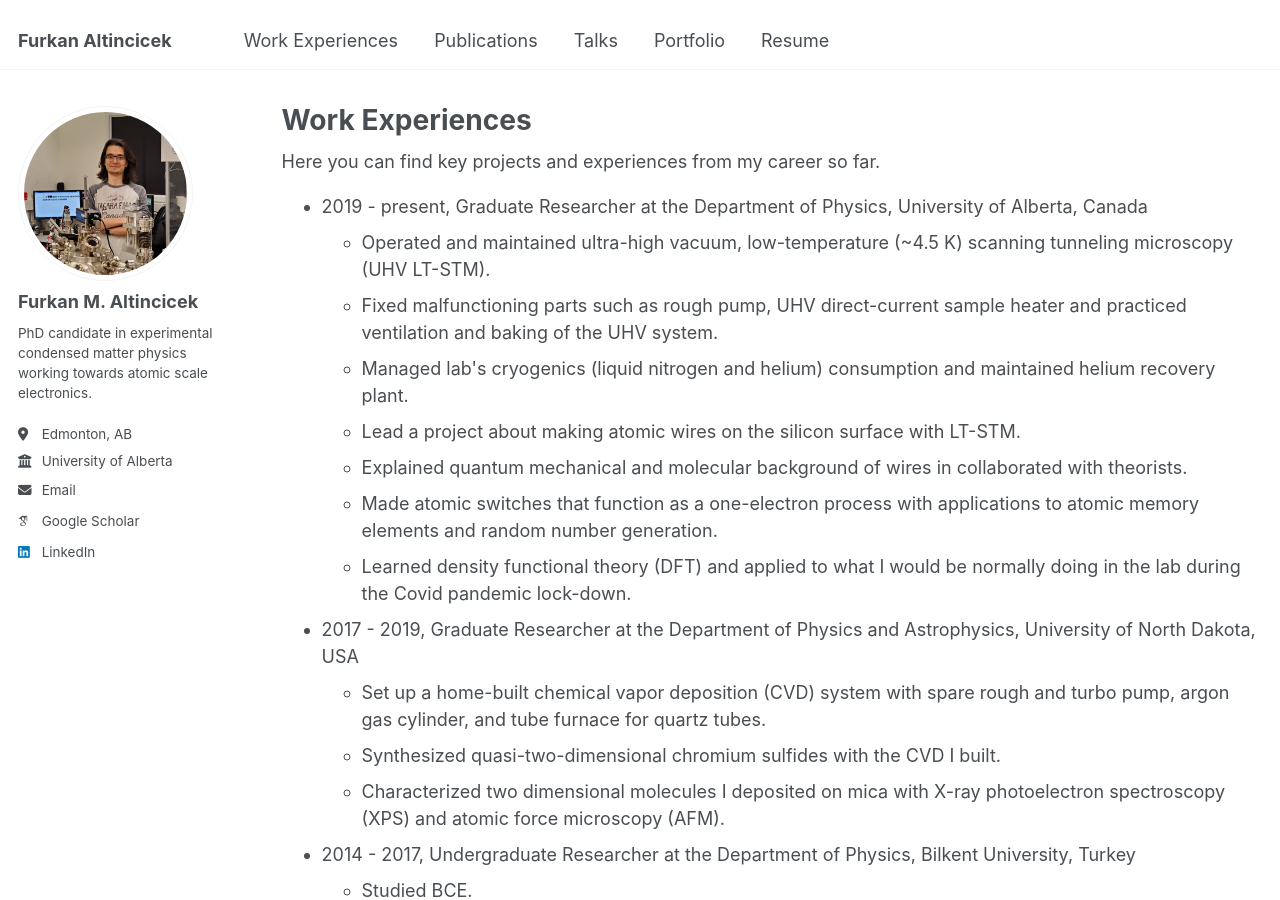
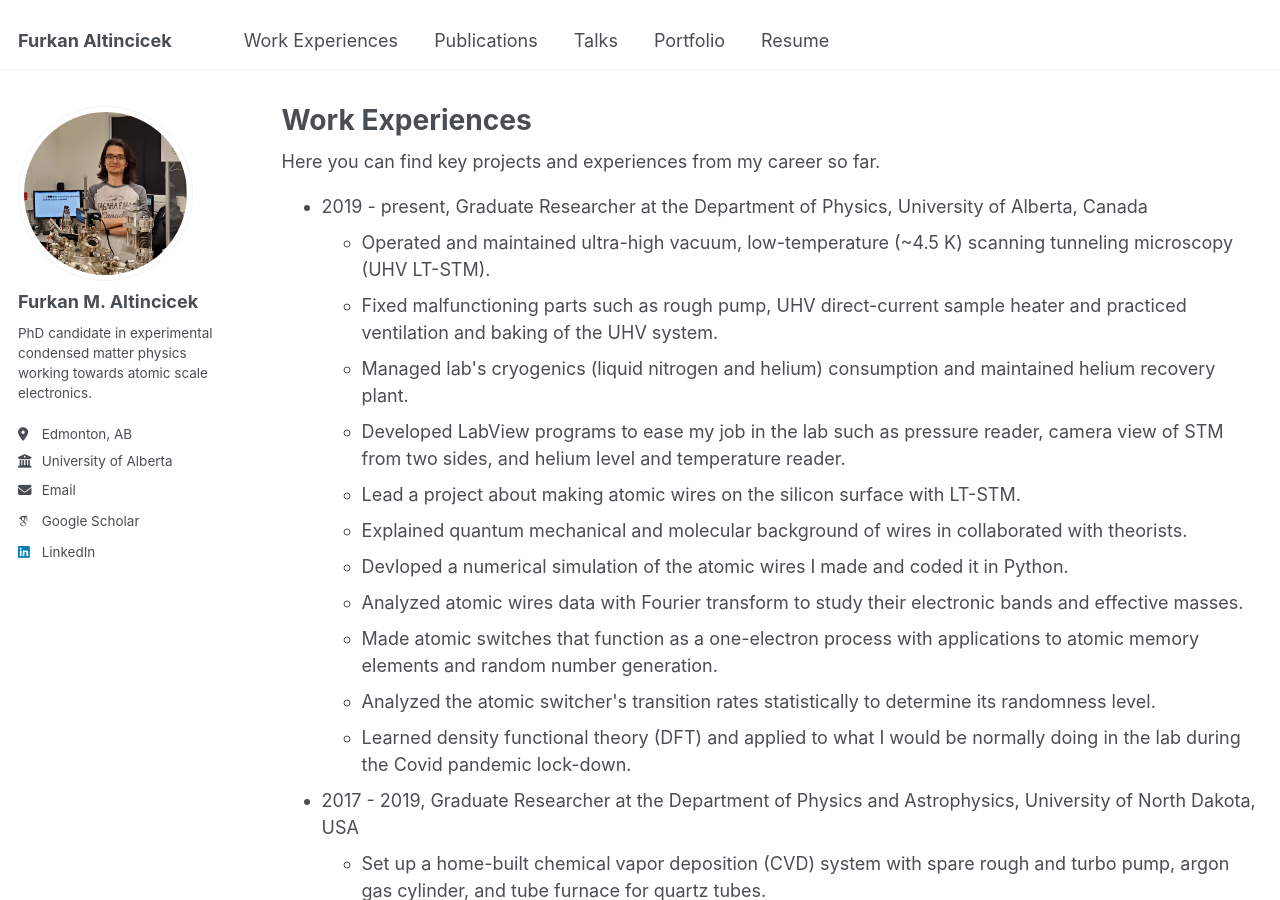
Before and after one commit to faltincicek/faltincicek.github.io, a Jekyll site: the page built from _pages/work.html, in a window 1280 px wide and 900 px high. Built offline with Jekyll 4.4.1, drawn with Linux system fonts in a browser that asks for light colours; some web fonts are replaced.

Commit message:
Update work.html

```diff
--- a/_pages/work.html
+++ b/_pages/work.html
@@ -14,9 +14,13 @@ Here you can find key projects and experiences from my career so far.
       <li>Operated and maintained ultra-high vacuum, low-temperature (~4.5 K) scanning tunneling microscopy (UHV LT-STM).</li>
       <li>Fixed malfunctioning parts such as rough pump, UHV direct-current sample heater and practiced ventilation and baking of the UHV system.</li>
       <li>Managed lab's cryogenics (liquid nitrogen and helium) consumption and maintained helium recovery plant.</li>
+      <li>Developed LabView programs to ease my job in the lab such as pressure reader, camera view of STM from two sides, and helium level and temperature reader.</li>
       <li>Lead a project about making atomic wires on the silicon surface with LT-STM.</li>
       <li>Explained quantum mechanical and molecular background of wires in collaborated with theorists.</li>
+      <li>Devloped a numerical simulation of the atomic wires I made and coded it in Python.</li>
+      <li>Analyzed atomic wires data with Fourier transform to study their electronic bands and effective masses.</li>
       <li>Made atomic switches that function as a one-electron process with applications to atomic memory elements and random number generation.</li>
+      <li>Analyzed the atomic switcher's transition rates statistically to determine its randomness level.</li>
       <li>Learned density functional theory (DFT) and applied to what I would be normally doing in the lab during the Covid pandemic lock-down.</li>
     </ul>
   </li>
```
